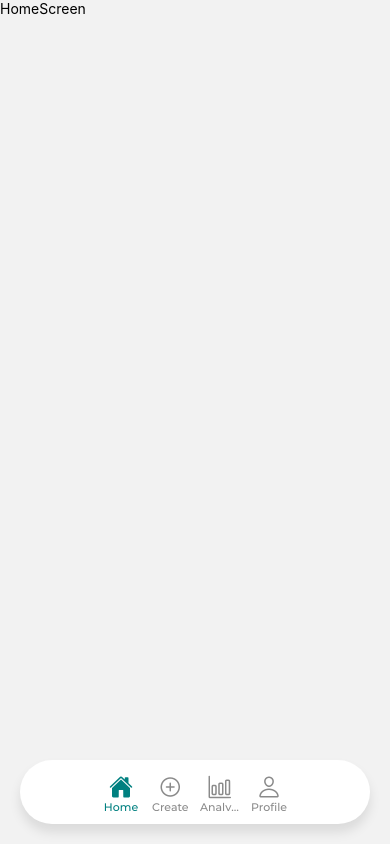
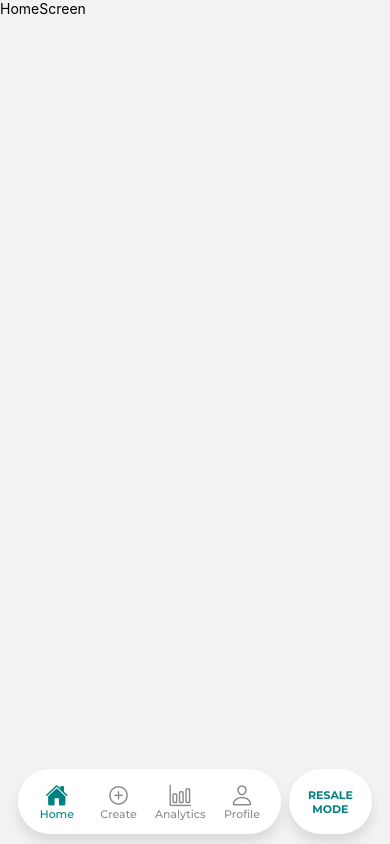
Before and after one commit to bookmart-hub/bookmart-app, a React Native app: screen /Tab in a window 390 px wide. Built offline with nearby package versions, Linux system fonts and the light colour scheme.

Commit message:
add customized tabbar for changing the mode

```diff
--- /dev/null
+++ b/src/components/ui/CustomTabBar.tsx
@@ -0,0 +1,197 @@
+import React, { useState } from 'react';
+import { View, Text, Pressable, StyleSheet, Platform, Alert, ToastAndroid } from 'react-native';
+import { BottomTabBarProps } from '@react-navigation/bottom-tabs';
+import { useSafeAreaInsets } from 'react-native-safe-area-context';
+import { COLORS } from '@/constants/colors';
+import { FONTS } from '@/constants/fonts';
+
+export default function CustomTabBar({ state, descriptors, navigation }: BottomTabBarProps) {
+  const insets = useSafeAreaInsets();
+  const [isNewMode, setIsNewMode] = useState(false);
+
+  const handleNewModePress = () => {
+    const nextMode = !isNewMode;
+    setIsNewMode(nextMode);
+
+    if (Platform.OS === 'android') {
+      ToastAndroid.show(
+        nextMode ? "NEW MODE ENABLED!" : "RESALE MODE ENABLED!",
+        ToastAndroid.SHORT
+      );
+    } else {
+      Alert.alert(
+        "Mode Changed",
+        nextMode
+          ? "You have switched to NEW MODE!"
+          : "You have returned to RESALE MODE."
+      );
+    }
+  };
+
+  // Safe bottom margin calculation:
+  // If the device has system safe-area insets at the bottom (e.g. iOS Home Indicator or Android Gesture/3-button edge-to-edge),
+  // we add a 12dp spacing above the safe area boundary to make the pill float cleanly.
+  // Otherwise, we use a fallback margin of 20dp to float above the physical edge of the screen.
+  const bottomMargin = insets.bottom > 0
+    ? insets.bottom + 0
+    : 10;
+
+  return (
+    <View style={[styles.wrapper, { bottom: bottomMargin }]}>
+      {/* Left Pill: Standard Bottom Tab Navigator */}
+      <View style={styles.leftPill}>
+        {state.routes.map((route, index) => {
+          const { options } = descriptors[route.key];
+          const label =
+            options.tabBarLabel !== undefined
+              ? options.tabBarLabel
+              : options.title !== undefined
+                ? options.title
+                : route.name;
+
+          const isFocused = state.index === index;
+
+          const onPress = () => {
+            const event = navigation.emit({
+              type: 'tabPress',
+              target: route.key,
+              canPreventDefault: true,
+            });
+
+            if (!isFocused && !event.defaultPrevented) {
+              navigation.navigate(route.name, route.params);
+            }
+          };
+
+          const onLongPress = () => {
+            navigation.emit({
+              type: 'tabLongPress',
+              target: route.key,
+            });
+          };
+
+          const renderIcon = options.tabBarIcon;
+          const activeColor = options.tabBarActiveTintColor || COLORS.primary;
+          const inactiveColor = options.tabBarInactiveTintColor || COLORS.textMuted;
+          const color = isFocused ? activeColor : inactiveColor;
+
+          const labelStyle = options.tabBarLabelStyle || styles.tabLabel;
+          const iconStyle = options.tabBarIconStyle || styles.tabIcon;
+          const showLabel = options.tabBarShowLabel !== false;
+
+          return (
+            <Pressable
+              key={route.key}
+              accessibilityRole="button"
+              accessibilityState={isFocused ? { selected: true } : {}}
+              accessibilityLabel={options.tabBarAccessibilityLabel}
+              testID={options.tabBarButtonTestID || (options as any).tabBarTestID}
+              onPress={onPress}
+              onLongPress={onLongPress}
+              style={({ pressed }) => [
+                styles.tabItem,
+                { transform: [{ scale: pressed ? 0.92 : 1 }] }
+              ]}
+            >
+              <View style={iconStyle}>
+                {renderIcon && renderIcon({ focused: isFocused, color, size: 24 })}
+              </View>
+              {showLabel && (
+                typeof label === 'string' ? (
+                  <Text style={[{ color }, labelStyle]}>
+                    {label}
+                  </Text>
+                ) : typeof label === 'function' ? (
+                  label({ focused: isFocused, color, position: 'below-icon', children: route.name })
+                ) : (
+                  label
+                )
+              )}
+            </Pressable>
+          );
+        })}
+      </View>
+
+      {/* Right Pill: Configurable Custom Button */}
+      <Pressable
+        style={({ pressed }) => [
+          styles.rightPill,
+          {
+            backgroundColor: isNewMode ? COLORS.primary : COLORS.white,
+            transform: [{ scale: pressed ? 0.92 : 1 }]
+          }
+        ]}
+        onPress={handleNewModePress}
+      >
+        <Text style={[
+          styles.newModeText,
+          { color: isNewMode ? COLORS.white : COLORS.primary }
+        ]}>
+          {isNewMode ? 'NEW MODE' : 'RESALE MODE'}
+        </Text>
+      </Pressable>
+    </View>
+  );
+}
+
+const styles = StyleSheet.create({
+  wrapper: {
+    position: 'absolute',
+    left: 18,
+    right: 18,
+    flexDirection: 'row',
+    alignItems: 'center',
+    gap: 8,
+  },
+  leftPill: {
+    flex: 5,
+    flexDirection: 'row',
+    height: 65,
+    backgroundColor: COLORS.white,
+    borderRadius: 32,
+    alignItems: 'center',
+    justifyContent: 'space-around',
+    paddingHorizontal: 8,
+
+    // Shadows
+    shadowColor: COLORS.black,
+    shadowOffset: { width: 0, height: 8 },
+    shadowOpacity: 0.1,
+    shadowRadius: 12,
+    elevation: 8,
+  },
+  rightPill: {
+    flex: 1.2,
+    height: 65,
+    borderRadius: 32,
+    alignItems: 'center',
+    justifyContent: 'center',
+    paddingHorizontal: 12,
+
+    // Shadows
+    shadowColor: COLORS.black,
+    shadowOffset: { width: 0, height: 8 },
+    shadowOpacity: 0.1,
+    shadowRadius: 12,
+    elevation: 8,
+  },
+  tabItem: {
+    flex: 1,
+    alignItems: 'center',
+    justifyContent: 'center',
+    height: '100%',
+  },
+  tabLabel: {
+    fontSize: 10,
+    fontFamily: FONTS?.montserrat?.medium || Platform.select({ ios: 'System', android: 'sans-serif-medium' }),
+    marginTop: 2,
+  },
+  tabIcon: {
+    marginBottom: 1,
+  },
+  newModeText: {
+    fontSize: 11,
+    fontFamily: FONTS?.montserrat?.bold || Platform.select({ ios: 'System', android: 'sans-serif-bold' }),
+    textAlign: 'center',
+  },
+});
--- a/src/navigation/TabNavigator.tsx
+++ b/src/navigation/TabNavigator.tsx
@@ -9,6 +9,7 @@ import Analytics from '../screens/main/Analytics';
 import ProfileScreen from '../screens/main/ProfileScreen';
 import { COLORS } from '@/constants/colors'; // Adjust imports to match your project paths
 import { FONTS } from '@/constants/fonts';
+import CustomTabBar from '@/components/ui/CustomTabBar';
 
 export type TabParamList = {
     Home: undefined;
@@ -22,6 +23,7 @@ const Tab = createBottomTabNavigator<TabParamList>();
 export default function TabNavigator() {
     return (
         <Tab.Navigator
+            tabBar={(props) => <CustomTabBar {...props} />}
             screenOptions={({ route }) => ({
                 headerShown: false,
                 tabBarShowLabel: true,
@@ -29,7 +31,6 @@ export default function TabNavigator() {
                 tabBarInactiveTintColor: COLORS.textMuted,
                 tabBarLabelStyle: styles.tabLabel,
                 tabBarIconStyle: styles.tabIcon,
-                tabBarStyle: styles.floatingOvalTabBar,
                 tabBarIcon: ({ focused, color, size }) => {
                     let iconName: keyof typeof Ionicons.glyphMap = 'home-outline';
 
@@ -67,32 +68,6 @@ export default function TabNavigator() {
     );
 }
 const styles = StyleSheet.create({
-    floatingOvalTabBar: {
-        position: 'absolute',
-        bottom: Platform.OS === 'ios' ? 30 : 20,
-        left: 20,
-        right: 20,
-        height: 64,
-        backgroundColor: COLORS.white,
-        borderRadius: 32, // Gives the navigation deck its full oval pill profile
-        borderTopWidth: 0, // Clears the standard crisp default top divider line
-
-        // Shadow architecture for elevation/depth
-        shadowColor: COLORS.black,
-        shadowOffset: {
-            width: 0,
-            height: 8,
-        },
-        shadowOpacity: 0.1,
-        shadowRadius: 12,
-        elevation: 8,
-
-        // Internal structural alignments
-        paddingBottom: Platform.OS === 'ios' ? 0 : 8,
-        paddingTop: 8,
-        justifyContent: 'center',
-        alignItems: 'center',
-    },
     tabLabel: {
         fontSize: 11,
         fontFamily: FONTS?.montserrat?.medium || Platform.select({ ios: 'System', android: 'sans-serif-medium' }),
```
